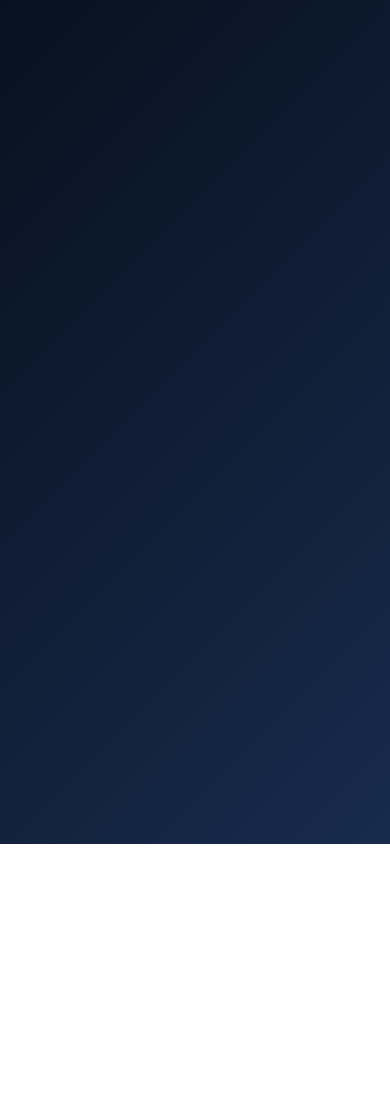
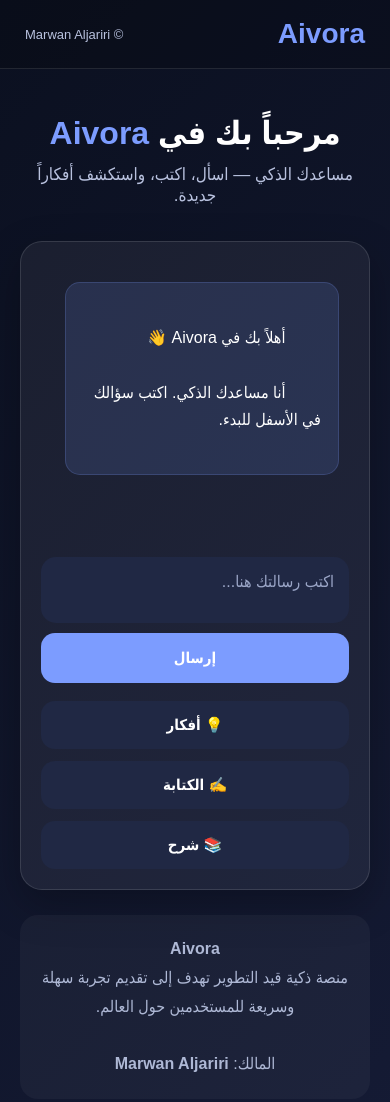
Before and after one commit to marwanaljariri22-techi/Aivora, a plain HTML site: page Index.html in a window 390 px wide. Shown: the top 1102 px of the page. Before the commit the page ends 844 px from the top, so only its background shows below. Drawn offline with Linux system fonts and the light colour scheme.

Commit message:
Refactor Index.html for improved layout and styles
Updated the HTML structure and styles for better layout and design.

```diff
--- a/Index.html
+++ b/Index.html
@@ -3,122 +3,315 @@
 <head>
   <meta charset="UTF-8">
   <meta name="viewport" content="width=device-width, initial-scale=1.0">
-<title>Aivora - الذكاء الاصطناعي</title>
+  <title>Aivora - مساعدك الذكي</title>
 
   <style>
-*{
-  box-sizing:border-box;
-  margin:0;
-  padding:0;
-  font-family:Arial,Tahoma,sans-serif;
+    * {
+      box-sizing: border-box;
+      margin: 0;
+      padding: 0;
+      font-family: Arial, Tahoma, sans-serif;
     }
 
-body{
-  min-height:100vh;
-  background:linear-gradient(135deg,#07111f,#101d35,#172b4d);
-  color:white;
+    body {
+      background: linear-gradient(135deg, #0b1020, #151b35);
+      color: white;
+      min-height: 100vh;
     }
 
-header{
-  padding:20px;
-  display:flex;
-  justify-content:space-between;
-  align-items:center;
-  max-width:1200px;
-  margin:auto;
+    header {
+      padding: 18px 25px;
+      display: flex;
+      justify-content: space-between;
+      align-items: center;
+      border-bottom: 1px solid rgba(255,255,255,0.1);
+      background: rgba(0,0,0,0.2);
     }
 
-.logo{
-  font-size:30px;
-  font-weight:bold;
-  letter-spacing:1px;
+    .logo {
+      font-size: 28px;
+      font-weight: bold;
+      color: #7c9cff;
     }
 
-.logo span{
-  color:#5ee7ff;
+    .owner {
+      font-size: 13px;
+      color: #b9c2df;
     }
 
-.menu button{
-  background:rgba(255,255,255,.08);
-  color:white;
-  border:1px solid rgba(255,255,255,.15);
-  padding:10px 18px;
-  border-radius:12px;
-  cursor:pointer;
+    main {
+      width: 100%;
+      max-width: 950px;
+      margin: auto;
+      padding: 45px 20px;
     }
 
-.hero{
-  max-width:1000px;
-  margin:70px auto 30px;
-  padding:20px;
-  text-align:center;
+    .hero {
+      text-align: center;
+      margin-bottom: 35px;
     }
 
-.hero h1{
-  font-size:48px;
-  margin-bottom:20px;
+    .hero h1 {
+      font-size: 42px;
+      margin-bottom: 12px;
     }
 
-.hero h1 span{
-  color:#5ee7ff;
+    .hero h1 span {
+      color: #7c9cff;
     }
 
-.hero p{
-  font-size:19px;
-  color:#cbd5e1;
-  line-height:1.8;
+    .hero p {
+      color: #b9c2df;
+      font-size: 17px;
     }
 
-.chat{
-  max-width:850px;
-  margin:40px auto;
-  padding:20px;
+    .chat-box {
+      background: rgba(255,255,255,0.06);
+      border: 1px solid rgba(255,255,255,0.12);
+      border-radius: 22px;
+      padding: 20px;
+      box-shadow: 0 15px 40px rgba(0,0,0,0.25);
     }
 
-.chat-box{
-  background:rgba(255,255,255,.07);
-  border:1px solid rgba(255,255,255,.12);
-  border-radius:25px;
-  padding:20px;
-  box-shadow:0 15px 50px rgba(0,0,0,.25);
+    #messages {
+      min-height: 280px;
+      max-height: 450px;
+      overflow-y: auto;
+      padding: 10px;
+      margin-bottom: 15px;
     }
 
-textarea{
-  width:100%;
-  height:130px;
-  resize:none;
-  border:none;
-  outline:none;
-  border-radius:18px;
-  padding:18px;
-  font-size:17px;
-  color:white;
-  background:rgba(0,0,0,.25);
+    .message {
+      padding: 14px 17px;
+      margin: 10px 0;
+      border-radius: 15px;
+      line-height: 1.7;
+      max-width: 85%;
+      white-space: pre-wrap;
     }
 
-textarea::placeholder{
-  color:#aab7c9;
+    .ai {
+      background: rgba(124,156,255,0.14);
+      border: 1px solid rgba(124,156,255,0.2);
+      margin-left: auto;
+      margin-right: 0;
     }
 
-.actions{
-  display:flex;
-  gap:10px;
-  margin-top:15px;
-  flex-wrap:wrap;
+    .user {
+      background: rgba(255,255,255,0.1);
+      margin-right: auto;
+      margin-left: 0;
     }
 
-.actions button{
-  flex:1;
-  min-width:130px;
-  border:none;
-  border-radius:14px;
-  padding:14px;
-  font-size:16px;
-  cursor:pointer;
-  color:white;
-  background:#1769aa;
+    .input-area {
+      display: flex;
+      gap: 10px;
     }
 
-.actions button:hover{
-  opacity:.85;
+    #userInput {
+      flex: 1;
+      min-height: 55px;
+      resize: none;
+      border: none;
+      outline: none;
+      border-radius: 15px;
+      padding: 15px;
+      font-size: 16px;
+      background: #202844;
+      color: white;
     }
+
+    #userInput::placeholder {
+      color: #9ba6c7;
+    }
+
+    button {
+      border: none;
+      cursor: pointer;
+      border-radius: 14px;
+      padding: 0 20px;
+      font-size: 15px;
+      font-weight: bold;
+      transition: 0.2s;
+    }
+
+    #sendBtn {
+      background: #7c9cff;
+      color: white;
+      min-width: 90px;
+    }
+
+    button:hover {
+      transform: translateY(-2px);
+      opacity: 0.9;
+    }
+
+    .tools {
+      display: grid;
+      grid-template-columns: repeat(3, 1fr);
+      gap: 12px;
+      margin-top: 18px;
+    }
+
+    .tool {
+      background: #202844;
+      color: white;
+      padding: 15px;
+    }
+
+    .tool:hover {
+      background: #293352;
+    }
+
+    .about {
+      margin-top: 25px;
+      padding: 20px;
+      text-align: center;
+      border-radius: 18px;
+      background: rgba(255,255,255,0.04);
+      color: #aeb8d5;
+      line-height: 1.8;
+    }
+
+    footer {
+      text-align: center;
+      padding: 25px;
+      color: #7782a5;
+      font-size: 13px;
+    }
+
+    @media (max-width: 650px) {
+      .hero h1 {
+        font-size: 32px;
+      }
+
+      .input-area {
+        flex-direction: column;
+      }
+
+      #sendBtn {
+        height: 50px;
+      }
+
+      .tools {
+        grid-template-columns: 1fr;
+      }
+
+      .message {
+        max-width: 95%;
+      }
+    }
+  </style>
+</head>
+
+<body>
+
+<header>
+  <div class="logo">Aivora</div>
+  <div class="owner">© Marwan Aljariri</div>
+</header>
+
+<main>
+
+  <section class="hero">
+    <h1>مرحباً بك في <span>Aivora</span></h1>
+    <p>مساعدك الذكي — اسأل، اكتب، واستكشف أفكاراً جديدة.</p>
+  </section>
+
+  <section class="chat-box">
+
+    <div id="messages">
+      <div class="message ai">
+        أهلاً بك في Aivora 👋
+
+        أنا مساعدك الذكي. اكتب سؤالك في الأسفل للبدء.
+      </div>
+    </div>
+
+    <div class="input-area">
+      <textarea id="userInput" placeholder="اكتب رسالتك هنا..."></textarea>
+      <button id="sendBtn">إرسال</button>
+    </div>
+
+    <div class="tools">
+      <button class="tool" onclick="quickMessage('اكتب لي فكرة جديدة')">
+        💡 أفكار
+      </button>
+
+      <button class="tool" onclick="quickMessage('ساعدني في كتابة نص')">
+        ✍️ الكتابة
+      </button>
+
+      <button class="tool" onclick="quickMessage('اشرح لي هذا الموضوع بطريقة بسيطة')">
+        📚 شرح
+      </button>
+    </div>
+
+  </section>
+
+  <section class="about">
+    <strong>Aivora</strong>
+    <br>
+    منصة ذكية قيد التطوير تهدف إلى تقديم تجربة سهلة وسريعة للمستخدمين
+    حول العالم.
+    <br><br>
+    المالك: <strong>Marwan Aljariri</strong>
+  </section>
+
+</main>
+
+<footer>
+  Aivora © 2026 — جميع الحقوق محفوظة
+</footer>
+
+<script>
+
+  const input = document.getElementById("userInput");
+  const sendBtn = document.getElementById("sendBtn");
+  const messages = document.getElementById("messages");
+
+  function addMessage(text, type) {
+    const div = document.createElement("div");
+    div.className = "message " + type;
+    div.textContent = text;
+    messages.appendChild(div);
+    messages.scrollTop = messages.scrollHeight;
+  }
+
+  function sendMessage() {
+    const text = input.value.trim();
+
+    if (!text) {
+      return;
+    }
+
+    addMessage(text, "user");
+
+    input.value = "";
+
+    setTimeout(() => {
+      addMessage(
+        "تم استلام رسالتك ✅\n\nهذه هي الواجهة الأساسية لـ Aivora. لربطها بذكاء اصطناعي حقيقي نحتاج لاحقاً إلى إضافة واجهة API آمنة.",
+        "ai"
+      );
+    }, 500);
+  }
+
+  function quickMessage(text) {
+    input.value = text;
+    sendMessage();
+  }
+
+  sendBtn.addEventListener("click", sendMessage);
+
+  input.addEventListener("keydown", function(event) {
+    if (event.key === "Enter" && !event.shiftKey) {
+      event.preventDefault();
+      sendMessage();
+    }
+  });
+
+</script>
+
+</body>
+</html>
```
Lines whose indentation alone changed are shown as unchanged.
